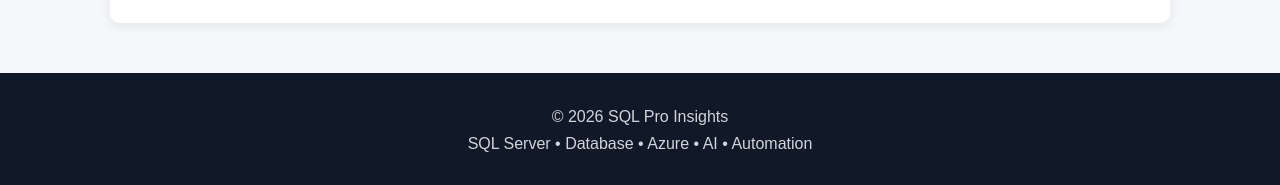
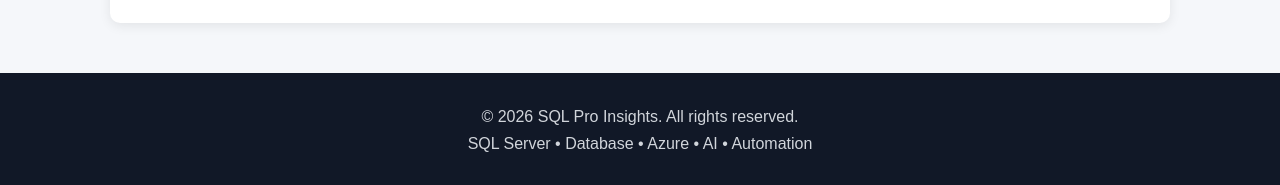
Before and after one commit to SQLProInsights/sqlproinsights.github.io, a Jekyll site: the page built from blog/index.html, in a window 1280 px wide. Shown: the part 930-1115 px from the top of the page. Built offline with Jekyll 4.4.1, drawn with Linux system fonts in a browser that asks for light colours.

Commit message:
Update footer text to include 'All rights reserved.'

```diff
--- a/_layouts/default.html
+++ b/_layouts/default.html
@@ -85,7 +85,7 @@
     <footer>
 
         <p>
-            © {{ site.time | date: "%Y" }} SQL Pro Insights
+            © {{ site.time | date: "%Y" }} SQL Pro Insights. All rights reserved.
         </p>
 
         <p>
```
